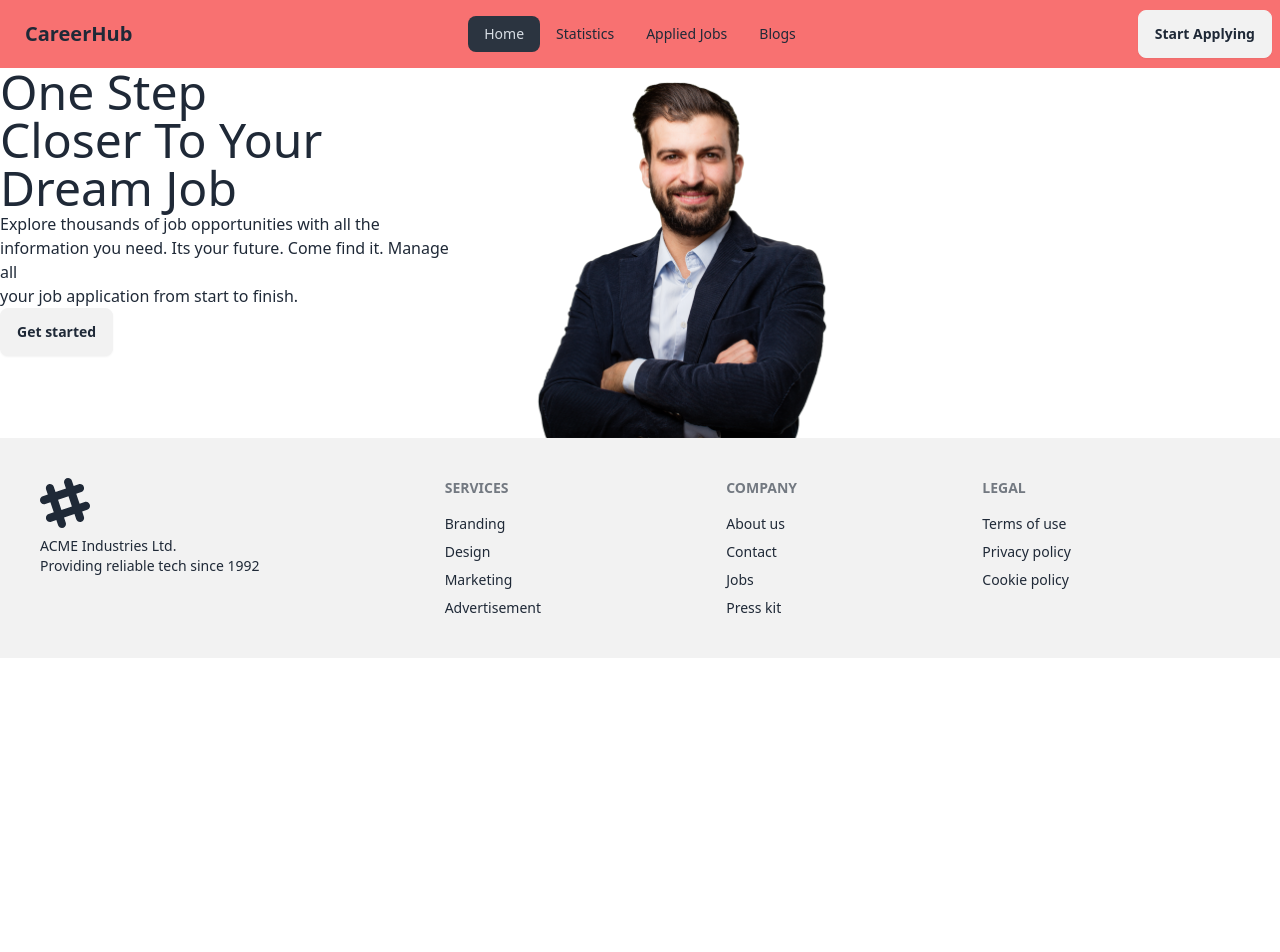
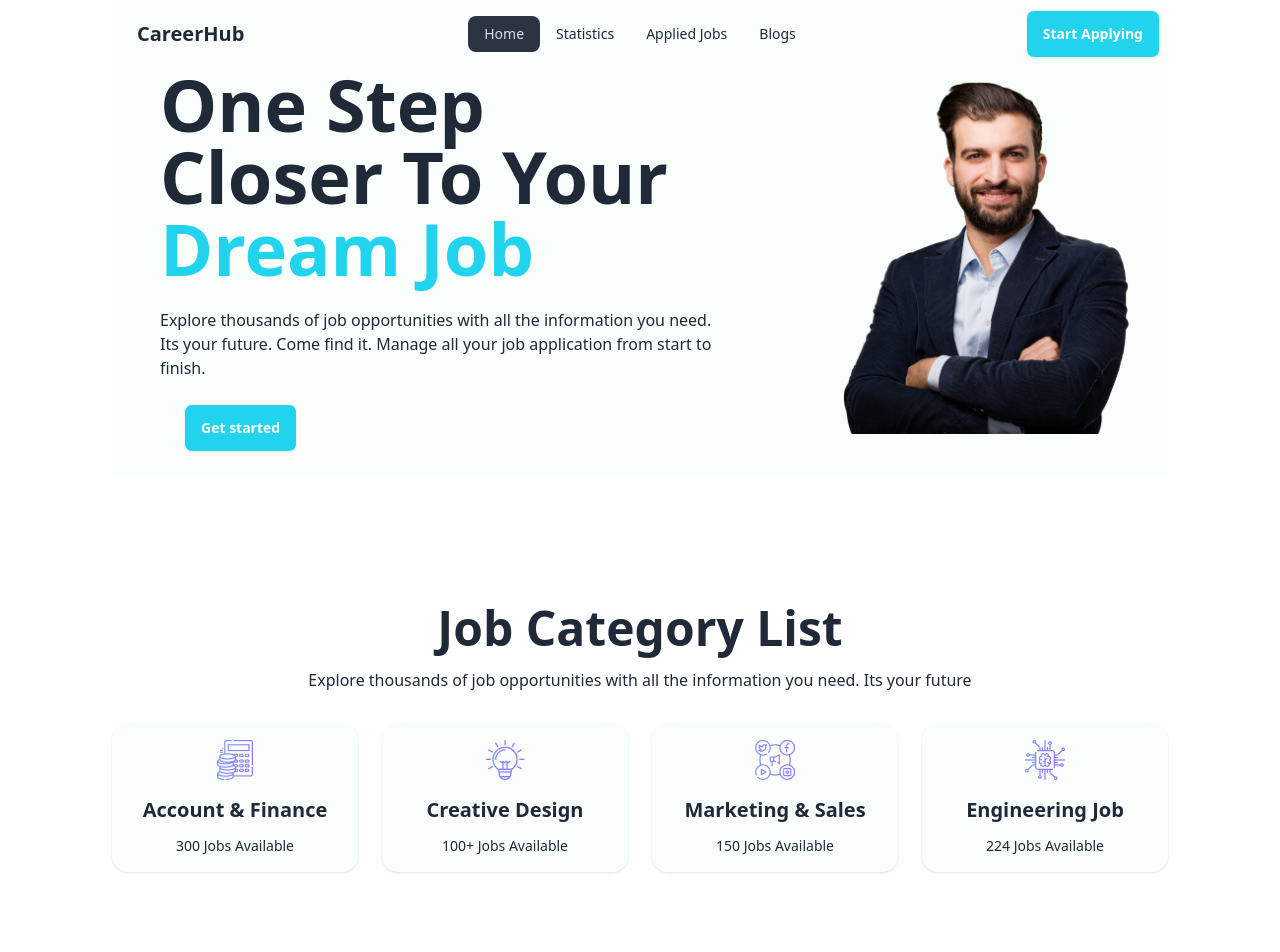
Before and after one commit to Md-Arman-Hosen/Job-hunt, a React (Vite) app: page / in a window 1280 px wide. Shown: the top 952 px of the page. Before the commit the page ends 800 px from the top, so only its background shows below. Built offline with nearby package versions, Linux system fonts and the light colour scheme.

Commit message:
banner completed, job catagory list completed

```diff
--- /dev/null
+++ b/src/Components/FeaturedJobs/FeaturedJobs.jsx
@@ -0,0 +1,13 @@
+
+const FeaturedJobs = () => {
+    return (
+        <div>
+            <div className="mt-32 text-center mb-8">
+                <h1 className="text-5xl font-semibold mb-4">Featured Jobs</h1>
+                <p>Explore thousands of job opportunities with all the information you need. Its your future</p>
+            </div>
+        </div>
+    );
+};
+
+export default FeaturedJobs;
--- a/src/Components/Footer/Footer.jsx
+++ b/src/Components/Footer/Footer.jsx
@@ -1,22 +1,13 @@
+import social from "../../assets/icons/social.png"
 const Footer = () => {
     return (
         <footer className="footer bg-base-200 text-base-content p-10">
             <aside>
-                <svg
-                    width="50"
-                    height="50"
-                    viewBox="0 0 24 24"
-                    xmlns="http://www.w3.org/2000/svg"
-                    fillRule="evenodd"
-                    clipRule="evenodd"
-                    className="fill-current">
-                    <path
-                        d="M22.672 15.226l-2.432.811.841 2.515c.33 1.019-.209 2.127-1.23 2.456-1.15.325-2.148-.321-2.463-1.226l-.84-2.518-5.013 1.677.84 2.517c.391 1.203-.434 2.542-1.831 2.542-.88 0-1.601-.564-1.86-1.314l-.842-2.516-2.431.809c-1.135.328-2.145-.317-2.463-1.229-.329-1.018.211-2.127 1.231-2.456l2.432-.809-1.621-4.823-2.432.808c-1.355.384-2.558-.59-2.558-1.839 0-.817.509-1.582 1.327-1.846l2.433-.809-.842-2.515c-.33-1.02.211-2.129 1.232-2.458 1.02-.329 2.13.209 2.461 1.229l.842 2.515 5.011-1.677-.839-2.517c-.403-1.238.484-2.553 1.843-2.553.819 0 1.585.509 1.85 1.326l.841 2.517 2.431-.81c1.02-.33 2.131.211 2.461 1.229.332 1.018-.21 2.126-1.23 2.456l-2.433.809 1.622 4.823 2.433-.809c1.242-.401 2.557.484 2.557 1.838 0 .819-.51 1.583-1.328 1.847m-8.992-6.428l-5.01 1.675 1.619 4.828 5.011-1.674-1.62-4.829z"></path>
-                </svg>
+               <figure> <img src={social} alt="" /> </figure>
                 <p>
-                    ACME Industries Ltd.
+                CareerHub.
                     <br />
-                    Providing reliable tech since 1992
+                    Providing reliable job since 2002
                 </p>
             </aside>
             <nav>
--- a/src/Components/Header/Header.jsx
+++ b/src/Components/Header/Header.jsx
@@ -11,7 +11,7 @@ const Header = () => {
 
     return (
         <nav>
-            <div className="navbar bg-red-400">
+            <div className="navbar  bg-teal-50/40">
                 <div className="navbar-start">
                     <div className="dropdown">
                         <div tabIndex={0} role="button" className="btn btn-ghost lg:hidden">
@@ -42,7 +42,7 @@ const Header = () => {
                     </ul>
                 </div>
                 <div className="navbar-end">
-                    <a className="btn">Start Applying</a>
+                    <a className="btn text-white bg-cyan-400">Start Applying</a>
                 </div>
             </div>
         </nav>
--- a/src/Components/Home/Home.jsx
+++ b/src/Components/Home/Home.jsx
@@ -1,19 +1,25 @@
 import user from "../../assets/images/user.png"
+import FeaturedJobs from "../FeaturedJobs/FeaturedJobs";
+import JobCategory from "../JobCategory/jobCategory";
 const Home = () => {
     return (
-        <main>
-            <div className="flex">
-                <div>
-                    <h1 className="text-5xl">One Step <br /> Closer To Your <br />
-                        <span>Dream Job</span> </h1>
-                    <p>Explore thousands of job opportunities with all the <br /> information you need. Its your future. Come find it. Manage all <br /> your job application from start to finish.</p>
-                    <button className="btn ">Get started</button>
+        <banner>
+            <div className="md:flex  bg-teal-50/40">
+                <div className="mx-12">
+                    <h1 className="md:text-7xl text-4xl pb-6 font-bold text-wrap">One Step <br /> Closer To Your
+                        <span className="text-cyan-400"> Dream Job</span> </h1>
+                    <p >Explore thousands of job opportunities with all the information you need. Its your future. Come find it. Manage all your job application from start to finish.</p>
+                    <button className="btn m-6 bg-cyan-400 text-white">Get started</button>
                 </div>
                 <div>
-                    <img className="w-1/2" src={user} alt="" />
+                    <img className=" mx-2" src={user} alt="" />
                 </div>
             </div>
-        </main>
+            <div>
+                <JobCategory></JobCategory>
+                <FeaturedJobs></FeaturedJobs>
+            </div>
+        </banner>
     );
 };
 
--- /dev/null
+++ b/src/Components/JobCategory/JobCategory.jsx
@@ -0,0 +1,59 @@
+import accountIcon from "../../assets/icons/accounts.png"
+import creativeIcon from "../../assets/icons/creative.png"
+import MarketingIcon from "../../assets/icons/marketing.png"
+import EngineeringIcon from "../../assets/icons/chip.png"
+const JobCategory = () => {
+    return (
+        <div>
+            <div className="mt-32 text-center mb-8">
+                <h1 className="text-5xl font-semibold mb-4">Job Category List</h1>
+                <p>Explore thousands of job opportunities with all the information you need. Its your future</p>
+            </div>
+            <div className="md:grid grid-cols-4 gap-6 mb-10">
+                <div className="card card-compact bg-teal-50/40  shadow">
+                    <figure className="pt-4">
+                        <img
+                            src={accountIcon} alt="" />
+                    </figure>
+                    <div className="card-body items-center text-center">
+                        <h2 className="card-title">Account & Finance</h2>
+                        <p>300 Jobs Available</p>
+                    </div>
+                </div>
+                <div className="card card-compact bg-teal-50/40  shadow">
+                    <figure className="pt-4">
+                        <img
+                            src={creativeIcon} alt="" />
+                    </figure>
+                    <div className="card-body items-center text-center">
+                        <h2 className="card-title">Creative Design</h2>
+                        <p>100+ Jobs Available</p>
+                    </div>
+                </div>
+                <div className="card card-compact bg-teal-50/40  shadow">
+                    <figure className="pt-4">
+                        <img
+                            src={MarketingIcon} alt="" />
+                    </figure>
+                    <div className="card-body items-center text-center">
+                        <h2 className="card-title">Marketing & Sales</h2>
+                        <p>150 Jobs Available</p>
+                    </div>
+                </div>
+                <div className="card card-compact bg-teal-50/40  shadow">
+                    <figure className="pt-4">
+                        <img
+                            src={EngineeringIcon } alt="" />
+                    </figure>
+                    <div className="card-body items-center text-center">
+                        <h2 className="card-title">Engineering Job</h2>
+                        <p>224 Jobs Available</p>
+                    </div>
+                </div>
+
+            </div>
+        </div>
+    );
+};
+
+export default JobCategory;
--- a/src/Components/Root.jsx
+++ b/src/Components/Root.jsx
@@ -1,13 +1,18 @@
 import { Outlet } from "react-router-dom";
 import Header from "./Header/Header";
 import Footer from "./Footer/Footer";
-
 const Root = () => {
     return (
         <div>
-            <Header></Header>
-            <Outlet></Outlet>
-            <Footer></Footer>
+            <div className="md:mx-28">
+                <Header></Header>
+                <Outlet></Outlet>
+            </div>
+            <div>
+                <Footer></Footer>
+            </div>
+
+
         </div>
     );
 };
```
